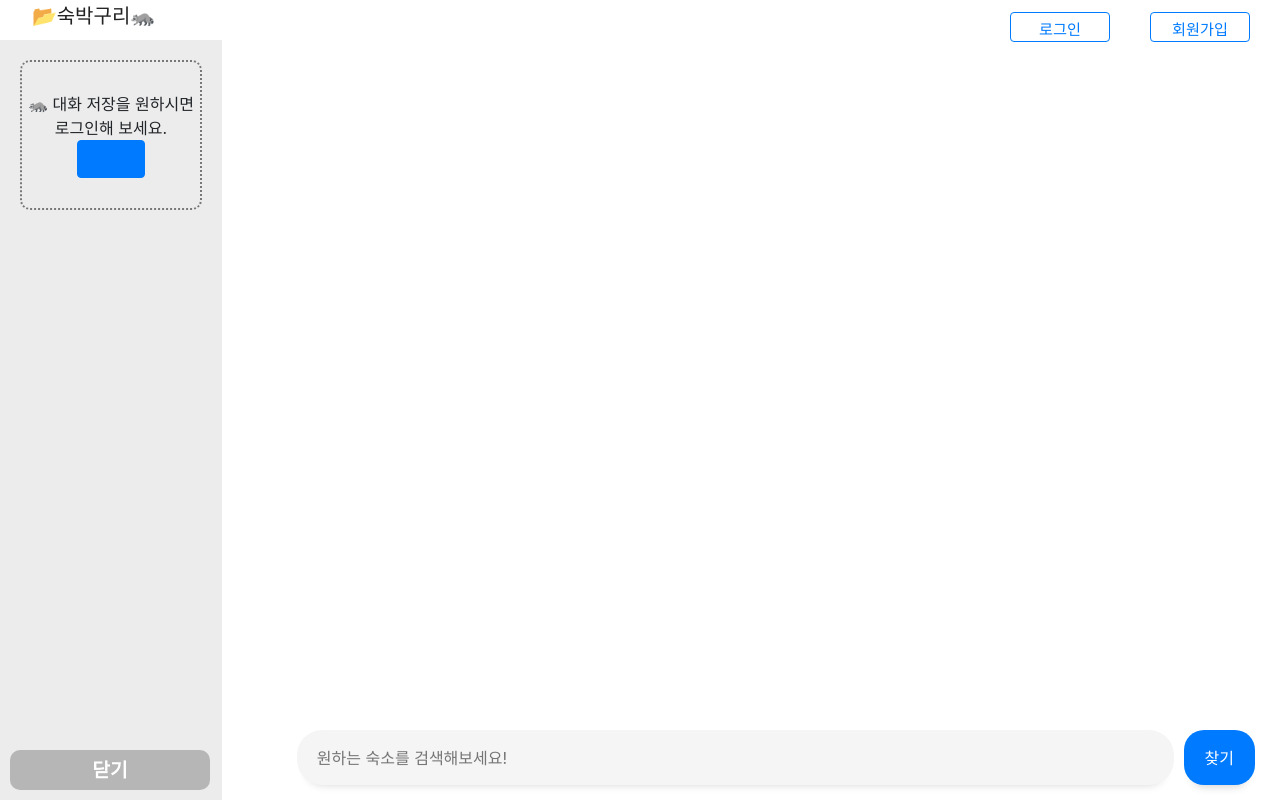
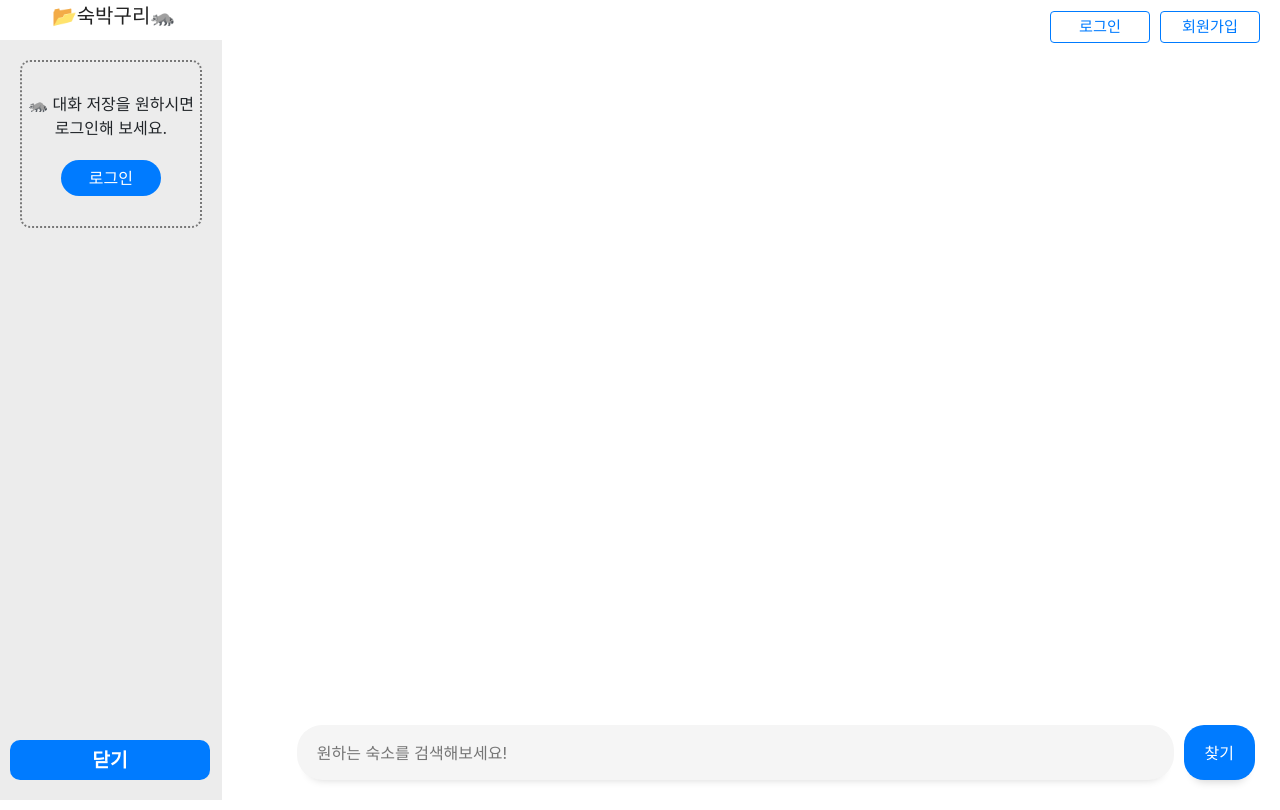
Before and after one commit to SKNETWORKS-FAMILY-AICAMP/SKN07-4th-1Team, a Django app: page / in a window 1280 px wide. Run offline with Django 4.2, Linux system fonts and the light colour scheme; parts of the project's set-up code (start-up, migrations or seed data) failed here and were passed over; some libraries are stand-ins or nearby versions.

Commit message:
최종 css 수정

```diff
--- a/project4/views/base_views.py
+++ b/project4/views/base_views.py
@@ -84,7 +84,7 @@ def get_answer_from_db(user_query, chat_history):
     참고할 정보:\n{context}\n\n이 정보를 기반으로 정확하게 답변해 주세요.  \
     {user_query}의 요구사항과 {context}\n\n의 정보가 일치하지 않으면 제외하고 답변해 주세요. \
     {context}에 이미지 링크가 있으면, 첫 번째 이미지만 크기를 50% 비율로 변경해 출력해주세요. \
-        답변할 정보 외에 불필요한 설명은 제외해주세요."))
+        이미지는 설명 없이 이미지만 출력해주세요."))
 
     response = llm(messages)
     return response.content
--- a/static/style.css
+++ b/static/style.css
@@ -2,7 +2,7 @@
 
 *{
     box-sizing: border-box;
-    margin:0; padding: 0;
+    margin:0;
 }
 
 .box-wrap{
@@ -65,7 +65,7 @@
     /* min-width: 800px; */
     width: 100%;
     height: 100%;
-    margin-top: 20px;
+    padding-bottom: 20px;
 }
 
 .main_chat .box-wrap{
@@ -92,7 +92,7 @@
     display: flex;
     flex-direction: row;
     justify-content: center;
-    margin: 10px 0 25px 0;
+    margin: 10px 0 0 0;
 }
 
 .chat_input input{
@@ -144,7 +144,7 @@
 }
 
 .bubble ul, .bubble ol{
-    margin-left: 20px;
+    margin-left: 5px;
 }
 
 .bubble li::marker{
@@ -167,7 +167,7 @@ html,body{
 }
 #top_box{
     width: 100%; height: 40px;
-    padding: 5px 0;
+    padding: 5px 20px;
     display: flex;
     justify-content: space-between;
     line-height: 40px;
@@ -188,7 +188,7 @@ html,body{
     gap: 10px;
 }
 #use_info>p{
-    margin-right: 30px;
+    margin: 0;
     cursor: pointer;
 }
 
@@ -232,6 +232,18 @@ html,body{
     text-align: center;
     display: block;
 }
+
+#side_box button{
+    width: 100px;
+    margin-top: 20px;
+    border: 0;
+    border-radius: 25px;
+}
+#side_box button>a{
+    color: white;
+    text-decoration: none;
+}
+
 .select_side{
     background-color: white;
     border-radius: 10px;
@@ -239,9 +251,9 @@ html,body{
 
 #side_onoff.open{
     position: fixed;
-    bottom: 10px;
+    bottom: 20px;
     left: 10px;
-    background-color: #b6b6b6;
+    background-color: #007bff;
     width: 200px; height: 40px;
     text-align: center; line-height: 40px;
     border-radius: 10px;
@@ -254,7 +266,7 @@ html,body{
     position: fixed;
     bottom: 10px;
     left: 10px;
-    background-color: #afafaf;
+    background-color: #007bff;
     width: 60px; height: 40px;
     text-align: center; line-height: 40px;
     border-radius: 10px;
@@ -278,7 +290,8 @@ a.nocolor{
 
 .btn-nav{
     width: 100px;
-    height: 30px;
+    height: 32px;
+    line-height: 18px;
     font-size: 0.95rem;
 }
 
--- a/templates/base.html
+++ b/templates/base.html
@@ -29,7 +29,7 @@
             {% else %}
             <p>
                 🦝 대화 저장을 원하시면 로그인해 보세요.
-                <button class="btn btn-primary"><a href="{% url 'common:login' %}">Login</a></button>
+                <button class="guide btn btn-primary"><a href="{% url 'common:login' %}">로그인</a></button>
             </p>
             {% endif %}
         </div>
```
